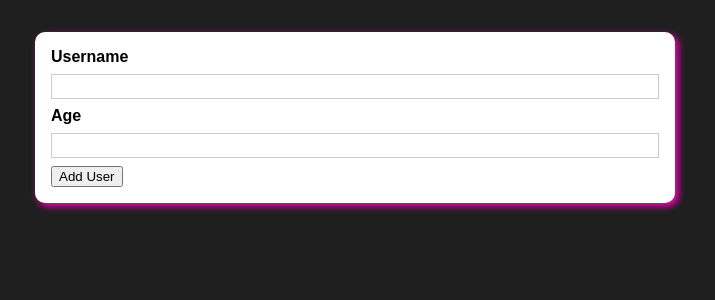
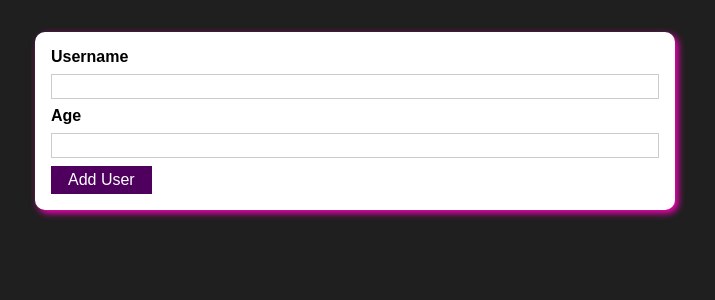
Before and after one commit to NicolaHearn/UdemyUserList, a React (Create React App) app: page / in a window 1280 px wide. Shown: the top 300 px of the page, without its empty margins (285-1000 px from the left). Built offline with nearby package versions, Linux system fonts and the light colour scheme.

Commit message:
add button component

```diff
--- a/src/components/UI/Button.js
+++ b/src/components/UI/Button.js
@@ -0,0 +1,15 @@
+import React from 'react';
+import styles from './Button.module.css';
+
+const Button = props => {
+    return (
+        <button
+            className={styles.button}
+            type={props.type || 'button'}
+            onClick={props.onClick}>
+            {props.children}
+        </button>
+    )
+};
+
+export default Button
--- a/src/components/Users/AddUser.js
+++ b/src/components/Users/AddUser.js
@@ -1,6 +1,7 @@
 import React from 'react';
 import Card from '../UI/Card';
 import styles from './AddUser.module.css';
+import Button from '../UI/Button'
 
 const AddUser = props => {
     const addUserHandler = (event) => {
@@ -14,7 +15,7 @@ const AddUser = props => {
             <input id="username" type="text" />
             <label htmlFor="age">Age</label>
             <input id="age" type="number"/>
-            <button type="submit">Add User</button>
+            <Button type="submit">Add User</Button>
         </form>
         </Card>
     )
```
